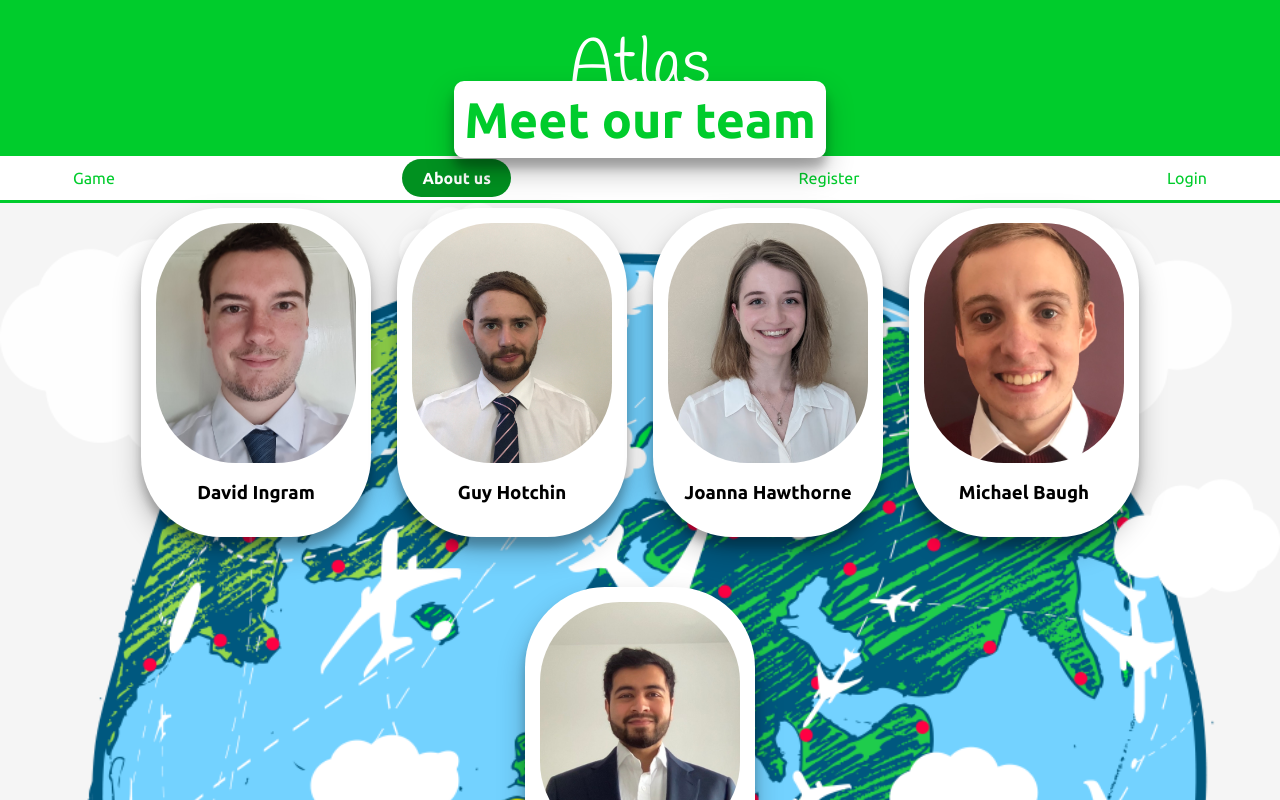
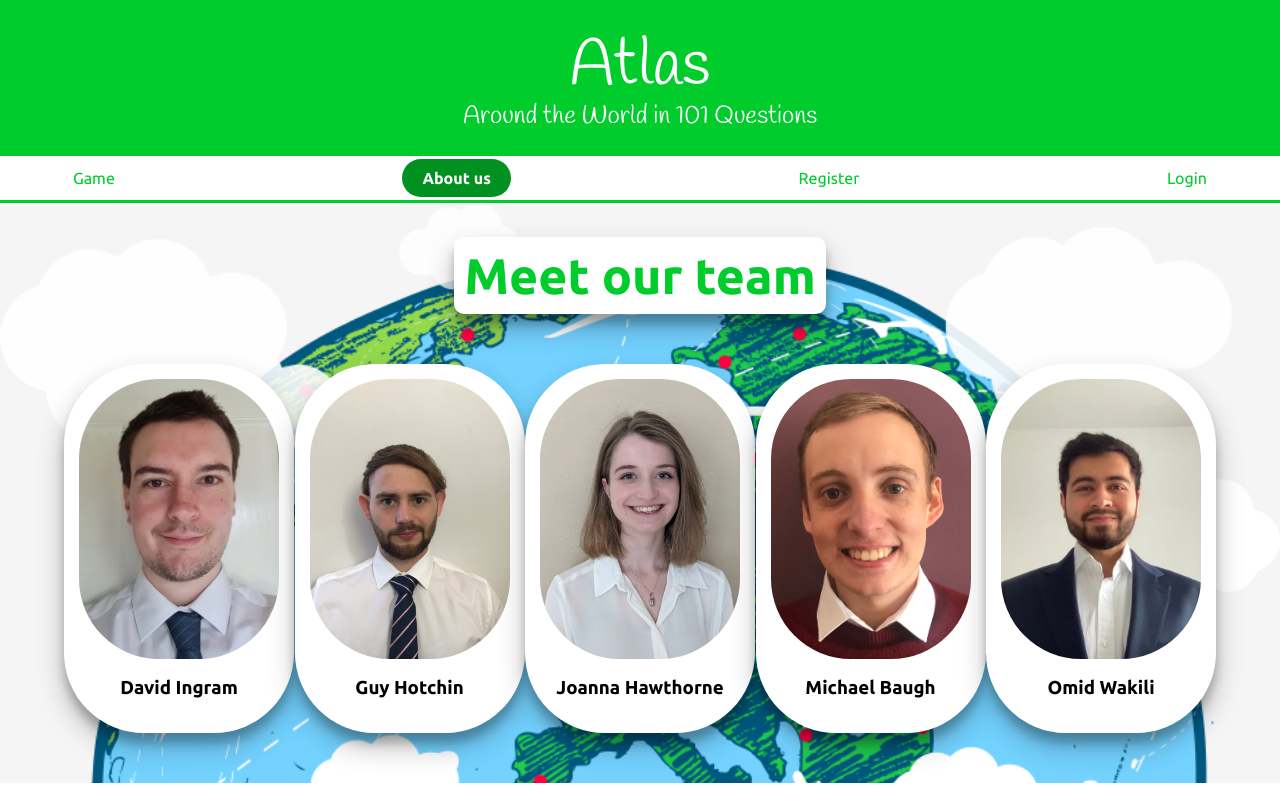
Before and after one commit to quantumomid/Atlas, a React (Create React App) app in the folder front-end/atlas-react-app/: page /aboutus in a window 1280 px wide. Shown: the top 800 px of the page. Built offline with nearby package versions, Linux system fonts and the light colour scheme; no server answers.

Commit message:
refix sizing :/

```diff
--- a/front-end/atlas-react-app/src/aboutus.css
+++ b/front-end/atlas-react-app/src/aboutus.css
@@ -9,7 +9,7 @@
     background-position: top;
     background-size: 100%;
     background-repeat: no-repeat;
-    height: 76vh;
+    /* height: 75vh; */
 }
 
 .overall-container h1{
@@ -27,8 +27,8 @@
 .whole-team-container{
     display: flex;
     flex-wrap: wrap;
-    justify-content: space-around;
-    width: 80vw;
+    justify-content:space-between;
+    width: 90vw;
     /* border: solid gold 5px; */
 }
 
@@ -43,7 +43,7 @@
     margin-bottom: 50px;
   	box-shadow: 0 14px 28px rgba(0,0,0,0.25),
 			0 10px 10px rgba(0,0,0,0.22);
-    /* width: 230px; */
+    /* width: 20vw; */
 }
 
 .whole-team-container article img{
@@ -51,7 +51,7 @@
     width: 200px;
     cursor: pointer;
     border-radius: 80px;
-    height: 30vh;
+    height: 35vh;
     background-position: center;
     object-fit: cover;
 }
@@ -61,7 +61,7 @@
     display: flex;
     justify-content: center;
     align-items: center;
-    padding: 40px 0px 0px 0px;
+    padding: 20px 0px 0px 0px;
     /* height: 96vh; */
     /* border: solid gold 5px; */
     background-image: url(earth.png);
```
